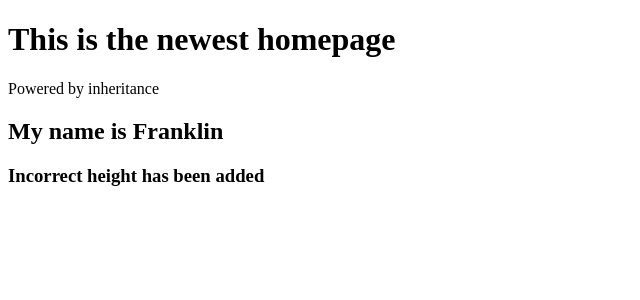
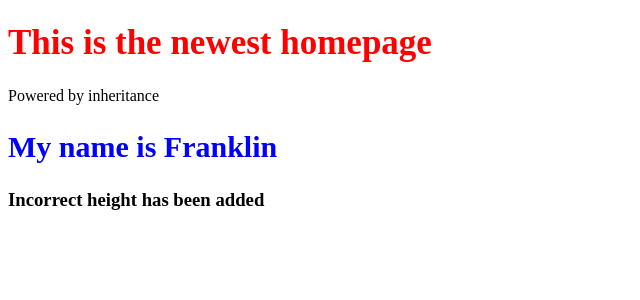
Before and after one commit to Hotlynn2/django, a Django app: page / in a window 1280 px wide. Shown: the part 70-370 px from the top of the page, without its empty margins (0-640 px from the left). Run offline with Django 3.2, Linux system fonts and the light colour scheme.

Commit message:
django css

```diff
--- /dev/null
+++ b/DjangoProject/static/css/style.css
@@ -0,0 +1,9 @@
+h1{
+    color: red;
+    font-size: 35px;
+}
+
+h2{
+    color: blue;
+    font-size: 30px;
+}
--- a/DjangoProject/templates/base.html
+++ b/DjangoProject/templates/base.html
@@ -1,3 +1,5 @@
+{% load static %}
+
 <!DOCTYPE html>
 <html lang="en">
 <head>
@@ -5,6 +7,8 @@
     <meta http-equiv="X-UA-Compatible" co ntent="IE=edge">
     <meta name="viewport" content="width=device-width, initial-scale=1.0">
     <title>{% block title %} {% endblock %}</title>
+    <link rel="stylesheet" type = 'text/css' href="{% static 'css/style.css' %}">
+
 </head>
 <body>
     {% include 'navbar.html' %}
```
Also changed, not shown: DjangoProject/DjangoProject/settings.py (+7 -0 lines).
